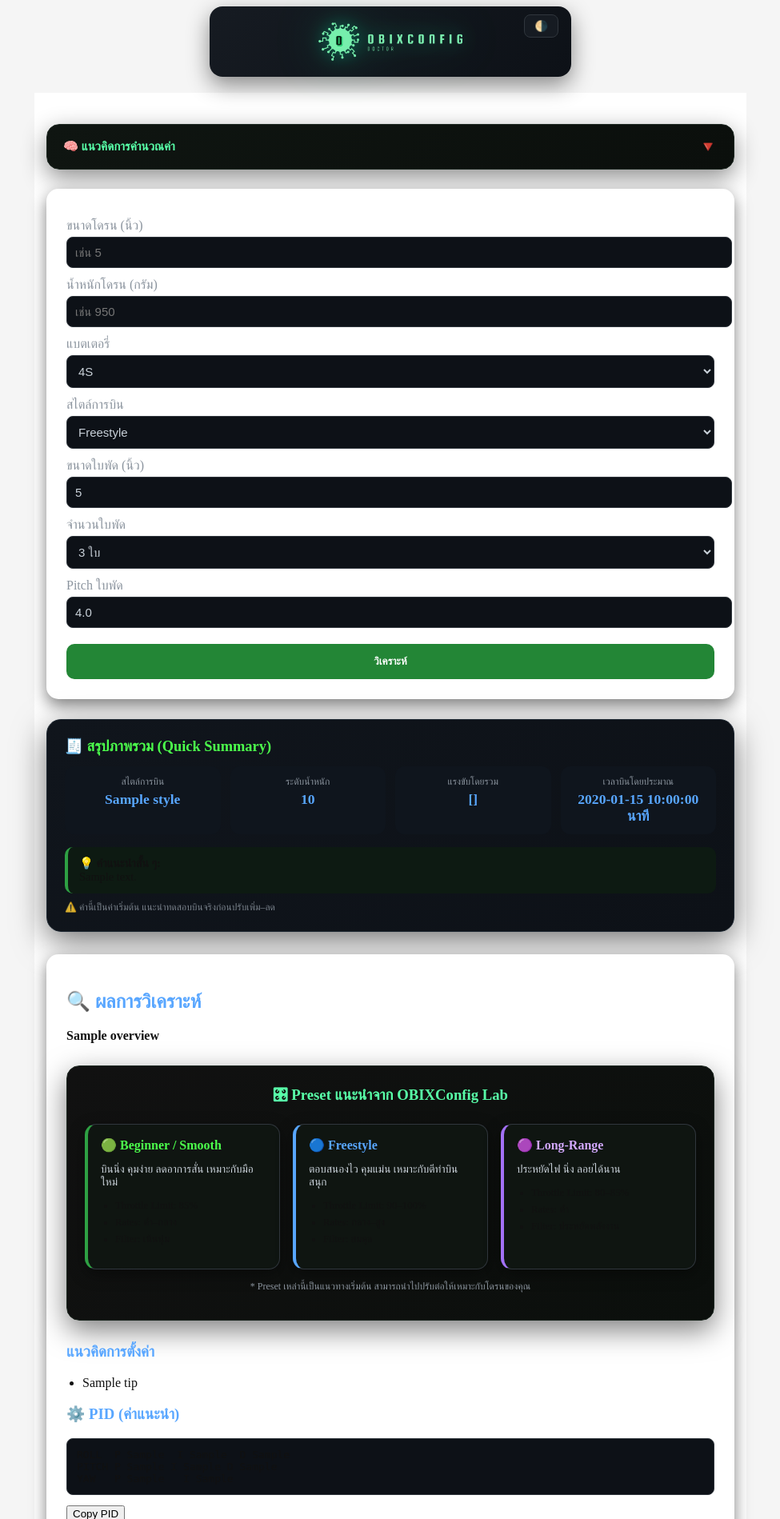
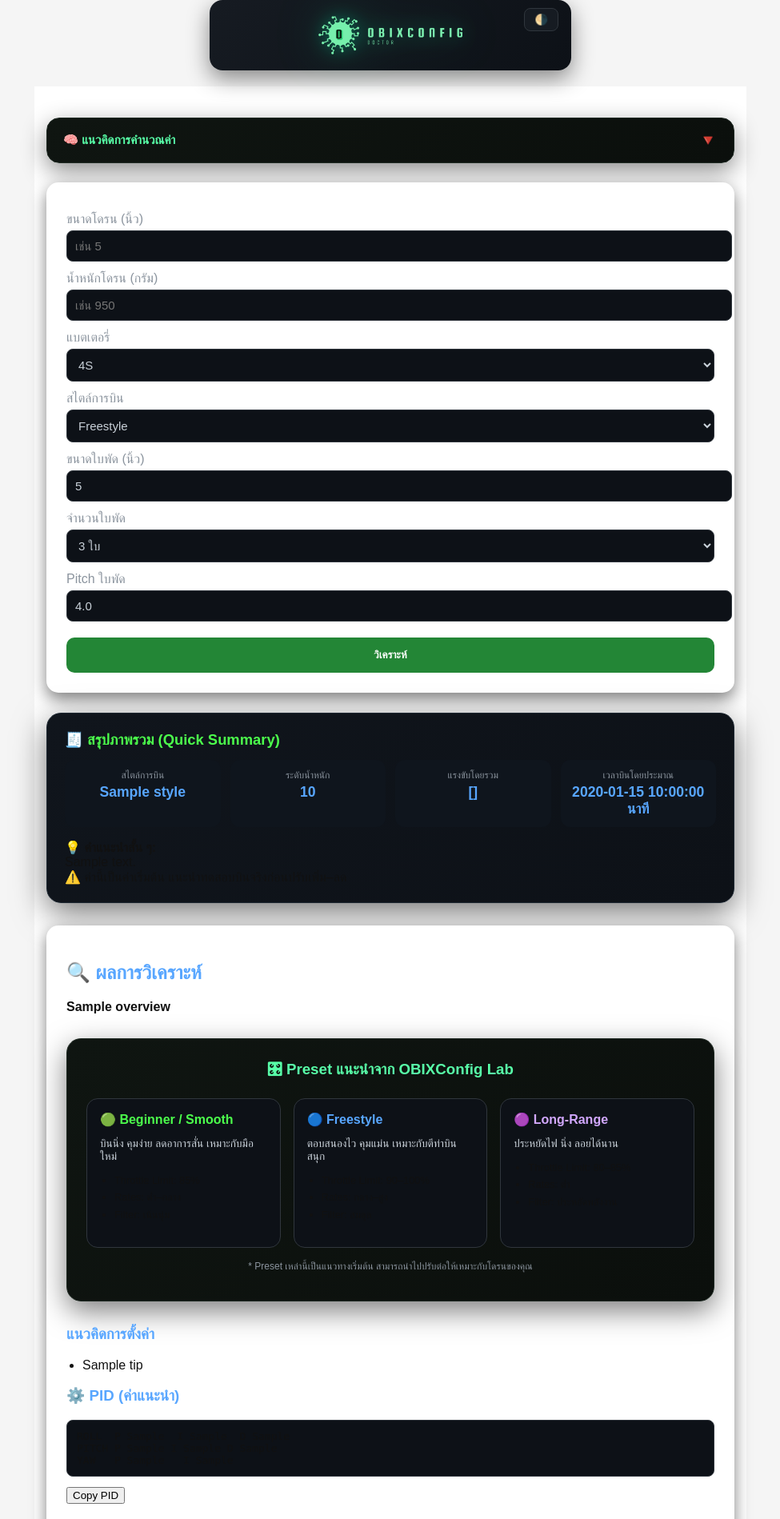
Before and after one commit to Santipap250/obixconfigdoctor-dev, a Flask app: template templates/index.html in a window 1280 px wide. Shown: the top 1899 px of the page at 80% size, without its empty margins (152-1127 px from the left). Run offline with Flask 3, Linux system fonts and the light colour scheme; the template is opened without the code that fills it: most values are stand-ins (such as "Sample title", 1, 10 or a date in 2020).

Commit message:
Update style.css

```diff
--- a/static/css/style.css
+++ b/static/css/style.css
@@ -1,4 +1,4 @@
-logo==================== BODY ===================== */
+/* ==================== BODY ===================== */
 body {
     font-family: "Sarabun", sans-serif;
     background: #0d1117;
@@ -447,60 +447,3 @@ max-height: 220px;
   font-size: 0.75rem;
   color: #8b949e;
 }
-
-.qs-advice {
-  background: #0d1a12;
-  border-left: 4px solid #2ea043;
-  padding: 12px 14px;
-  border-radius: 10px;
-  font-size: 0.9rem;
-  margin-bottom: 10px;
-}
-
-.qs-warning {
-  font-size: 0.75rem;
-  color: #8b949e;
-  opacity: 0.85;
-}
-
-.preset-box {
-  margin: 28px 0;
-  padding: 22px;
-  background: linear-gradient(135deg, #111, #0b0f0c);
-  border-radius: 16px;
-  border: 1px solid #1f2a23;
-}
-
-.preset-grid {
-  display: grid;
-  grid-template-columns: repeat(auto-fit, minmax(220px, 1fr));
-  gap: 16px;
-  margin-top: 16px;
-}
-
-.preset-item {
-  padding: 16px;
-  border-radius: 14px;
-  background: #0f1511;
-  box-shadow: 0 6px 20px rgba(0,0,0,0.4);
-}
-
-.preset-item h4 {
-  margin-top: 0;
-}
-
-.preset-item ul {
-  padding-left: 18px;
-  font-size: 0.85rem;
-}
-
-/* color themes */
-.preset-item.beginner { border-left: 4px solid #2ea043; }
-.preset-item.freestyle { border-left: 4px solid #58a6ff; }
-.preset-item.longrange { border-left: 4px solid #a371f7; }
-
-.preset-note {
-  margin-top: 14px;
-  font-size: 0.75rem;
-  color: #8b949e;
-}
```
